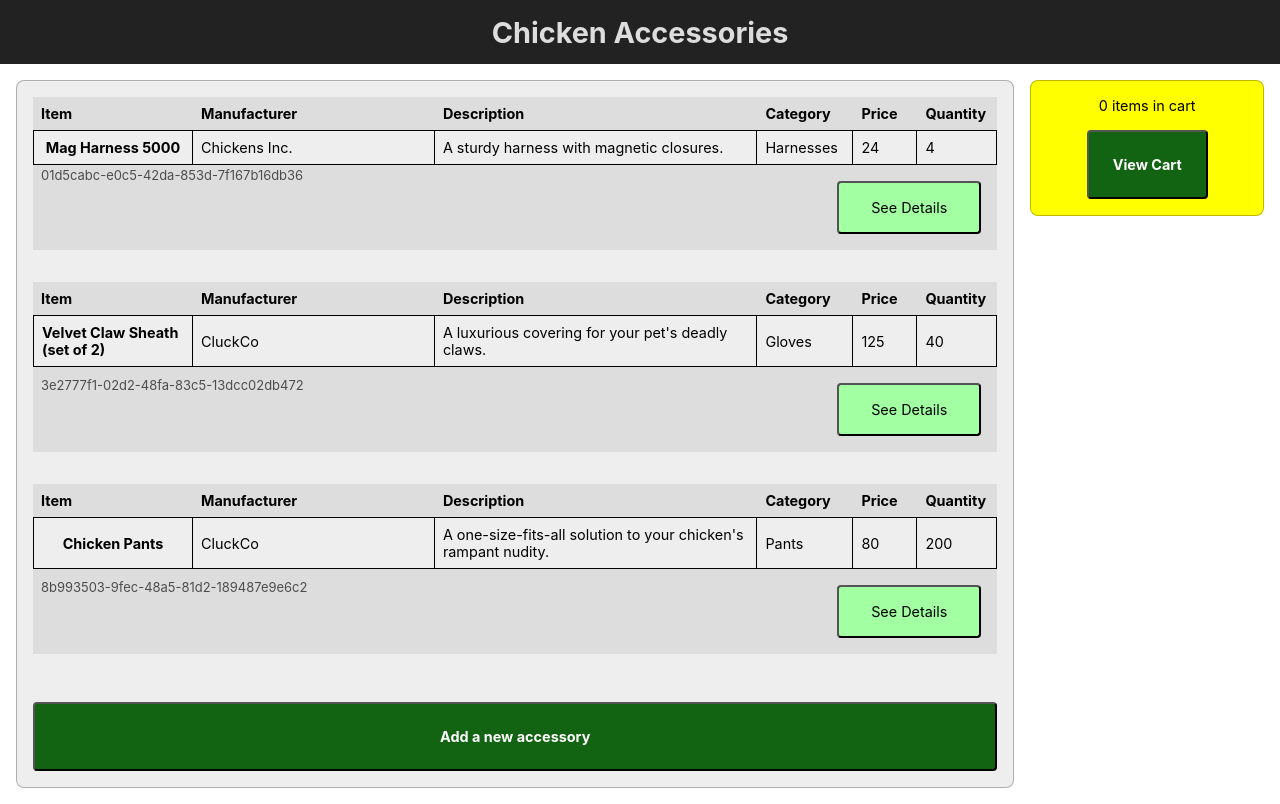
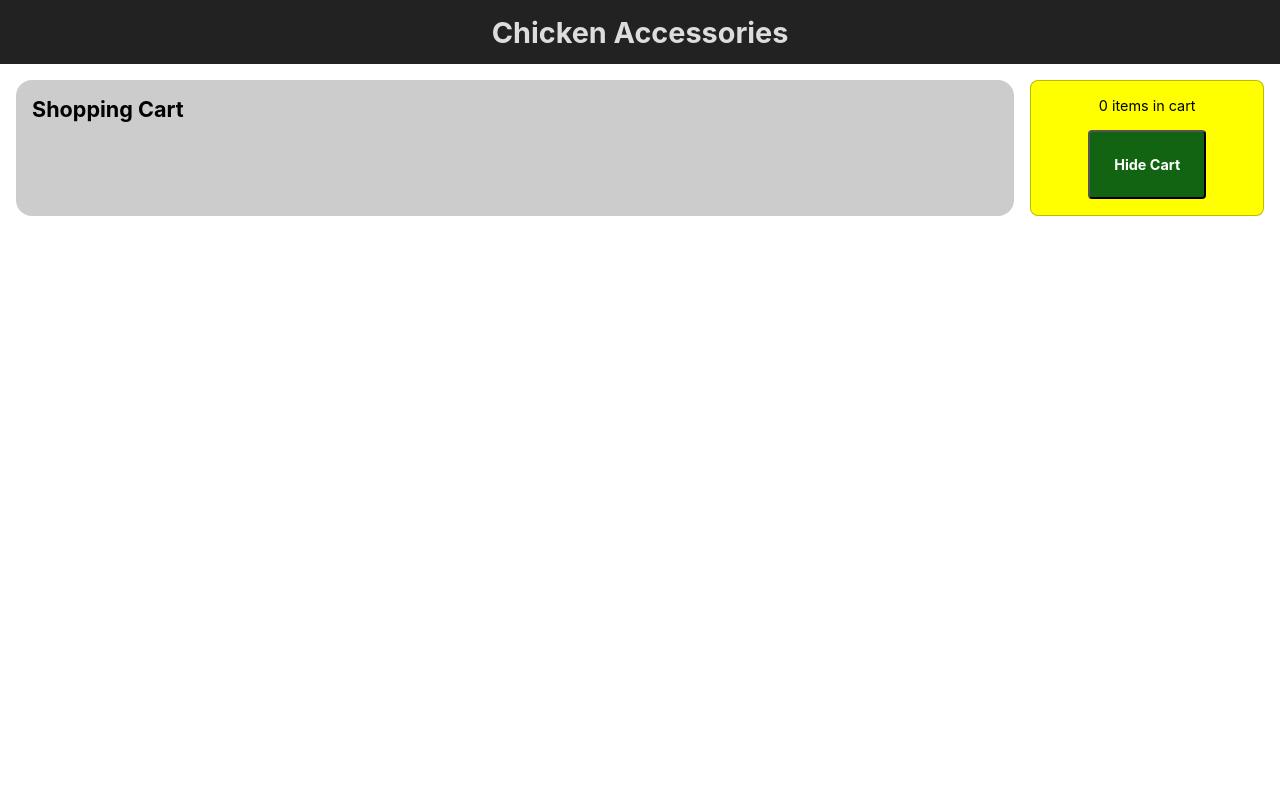
Before and after one commit to eggborne/chicken-accessories, a React (Create React App) app: page / in a window 1280 px wide. Both pictures are taken after a click on the button "View Cart". Built offline with nearby package versions, Linux system fonts and the light colour scheme.

Commit message:
Add CartItem component, adjust style

```diff
--- a/src/components/AccessoryControl.js
+++ b/src/components/AccessoryControl.js
@@ -64,6 +64,12 @@ class AccessoryControl extends React.Component {
     }));
   };
 
+  handleClickViewCart = () => {
+    this.setState((prevState) => ({
+      cartShowing: !prevState.cartShowing,
+    }));
+  };
+
   handleAddAccessory = (newAccessory) => {
     console.log('clicked handleAddAccessory!', newAccessory);
     const newAccessoryList = this.state.accessoryList.concat(newAccessory);
@@ -92,10 +98,16 @@ class AccessoryControl extends React.Component {
     this.setState({ detailsShowing: null });
   };
 
+  getCartObjects = () => {
+    return [...this.state.cart].map(itemId => this.getAccessoryById(itemId))
+  }
+
   render() {
-    if (this.state.detailsShowing === null) {
-      return (
-        <React.Fragment>
+    const detailItem = this.getAccessoryById(this.state.detailsShowing);
+    return (
+      <React.Fragment>
+        {!this.state.detailsShowing ?
+          !this.state.cartShowing ?
           <AccessoryList
             accessoryList={this.state.accessoryList}
             newFormVisible={this.state.newFormVisible}
@@ -104,22 +116,18 @@ class AccessoryControl extends React.Component {
             handleAddAccessory={this.handleAddAccessory}
             handleClickDetails={this.handleClickDetails}
           />
-          <CartWidget cart={this.state.cart}/>
-        </React.Fragment>
-      );
-    } else {
-      const detailItem = this.getAccessoryById(this.state.detailsShowing);
-      return (
-        <React.Fragment>
+          :
+          <Cart cart={this.getCartObjects()}/>
+          :
           <AccessoryDetailCard
             item={detailItem}
             onClickGoBack={this.handleClickDetailsBack}
             onClickBuy={this.handleClickBuy}
           />
-          <CartWidget cart={this.state.cart} />
-        </React.Fragment>
-      );
-    }
+        }
+        <CartWidget cartShowing={this.state.cartShowing} cart={this.state.cart} onClickViewCart={this.handleClickViewCart} />
+      </React.Fragment>
+    );
   }
 
 
--- a/src/components/Cart.js
+++ b/src/components/Cart.js
@@ -1,17 +1,20 @@
 import React from 'react';
-import CartWidget from './CartWidget';
+import CartItem from './CartItem';
 
 function Cart(props) {
   const cartStyle = {
-    backgroundColor: 'blue',
+    backgroundColor: '#ccc',
+    borderRadius: '1rem',
   };
-  console.log('cart props', props);
   return (
     <React.Fragment>
       <div style={cartStyle}>
-        {props.cart.map(item =>
-          <div>{item}</div>
-        )}
+        <h2>Shopping Cart</h2>
+        <ul>
+          {props.cart.map(item =>
+            <CartItem item={item} />
+          )}
+        </ul>
       </div>
     </React.Fragment>
   );
--- /dev/null
+++ b/src/components/CartItem.js
@@ -0,0 +1,21 @@
+
+import React from 'react';
+
+function CartItem(props) {
+  const cartItemStyle = {
+    backgroundColor: '#ddd',
+    display: 'flex',
+    flexDirection: 'column',
+    marginBottom: '2rem',
+  };
+
+  return (
+    <div style={cartItemStyle}>
+      <div>{props.item.item}</div>
+      <div>{props.item.id}</div>
+      <div>{props.item.price}</div>
+    </div>
+  );
+}
+
+export default CartItem;
--- a/src/components/CartWidget.js
+++ b/src/components/CartWidget.js
@@ -17,7 +17,7 @@ function CartWidget(props) {
   return (
     <div style={CartWidgetStyle}>
       <div><span>{props.cart.length} item{props.cart.length === 1 ? '' : 's'} in </span>cart</div>
-      <button className='green'>View Cart</button>
+      <button onClick={props.onClickViewCart} className='green'>{props.cartShowing ? 'Hide Cart' : 'View Cart'}</button>
     </div>
   );
 }
--- a/src/index.css
+++ b/src/index.css
@@ -24,6 +24,13 @@ button.green {
   color: white;
   font-weight: bold;
   background-color: rgb(18, 99, 18);
+  padding: 1.5rem;
+}
+
+button.orange {
+  color: white;
+  font-weight: bold;
+  background-color: orange;
   padding: 1.5rem;
 }
 
```
